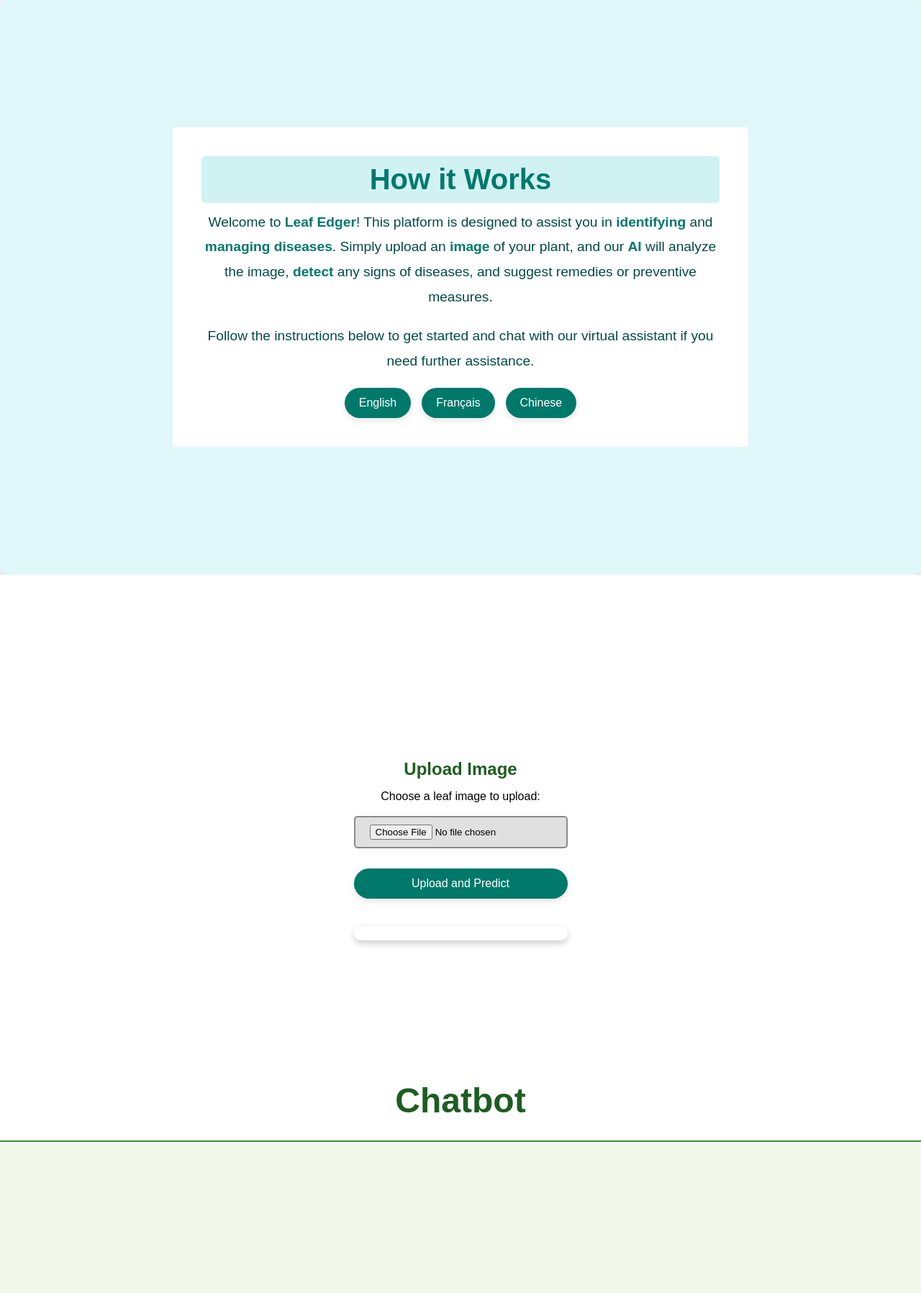
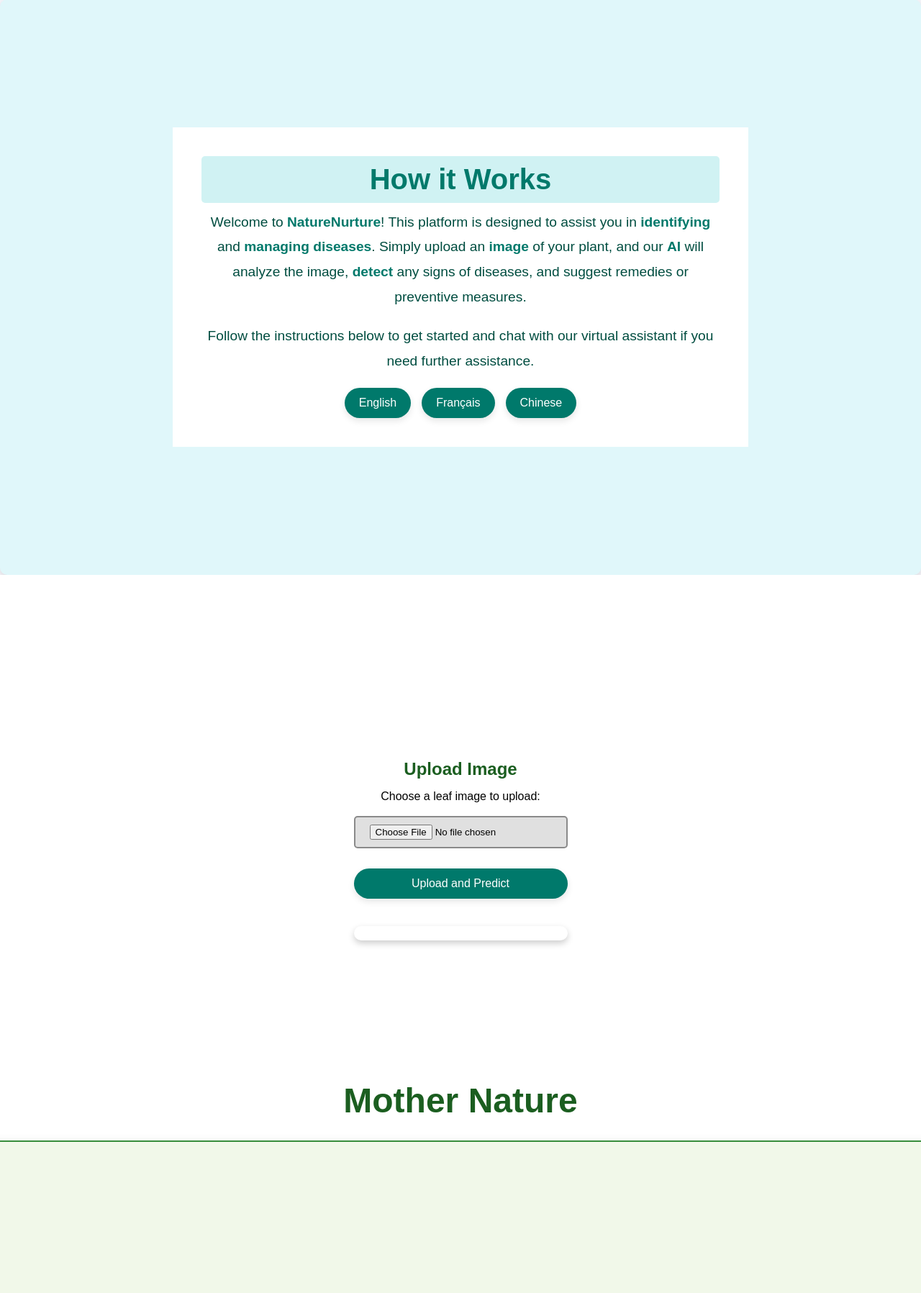
Before and after one commit to KaranPandey05/NatureNurture, a Flask app: page / in a window 1280 px wide; the page is wider, and only the part inside the window is pictured. Shown: the part 801-2598 px from the top of that part at 72% size. Run offline with Flask 3, Linux system fonts and the light colour scheme.

Commit message:
Update index.html

```diff
--- a/PLANT_AI/app/templates/index.html
+++ b/PLANT_AI/app/templates/index.html
@@ -43,7 +43,7 @@
                     Il suffit de télécharger une image de votre plante et notre IA analysera l’image, détectera les signes de maladies et suggérera des remèdes ou des mesures préventives."
                     data-cn="欢迎来到NatureNurture!此平台旨在帮助您识别和管理植物病害。
                     只需上传您工厂的图像,我们的AI就会分析图像,检测任何疾病迹象,并建议补救措施或预防措施。">
-                    Welcome to <strong>Leaf Edger</strong>! This platform is designed to assist you in
+                    Welcome to <strong>NatureNurture</strong>! This platform is designed to assist you in
                     <strong>identifying</strong> and <strong>managing diseases</strong>.
                     Simply upload an <strong>image</strong> of your plant, and our <strong>AI</strong> will analyze the
                     image, <strong>detect</strong> any signs of diseases, and suggest remedies or preventive measures.
@@ -89,14 +89,14 @@
     <section id="upload" class="upload-section">
 
         <div class="chatbot-area">
-            <h3 id='chatbot_title' data-fr="Chatbot" data-cn="查特伯特">Chatbot</h3>
+            <h3 id='chatbot_title' data-fr="Chatbot" data-cn="查特伯特">Mother Nature</h3>
             <br>
             <div class="chatbox" id="chatbox">
                 <!-- Chat messages will go here -->
             </div>
 
             <div class="input-container">
-                <input type="text" id="userInput" placeholder="Ask the botanist..." style="max-width: 80%;">
+                <input type="text" id="userInput" placeholder="Message Mother Nature..." style="max-width: 80%;">
                 <button id="sendMessage" style="max-width: 18%;" data-cn="发送" data-fr="envoyer">Send</button>
             </div>
 
@@ -156,11 +156,11 @@
                     data: JSON.stringify({ message: userMessage }),
                     success: function (response) {
                         // Display the bot's response
-                        $('#chatbox').append('<div class="message bot"><strong>Bot:</strong> ' + response.response + '</div>');
+                        $('#chatbox').append('<div class="message bot"><strong>Mother Nature:</strong> ' + response.response + '</div>');
                         $('#chatbox').scrollTop($('#chatbox')[0].scrollHeight);  // Scroll to bottom
                     },
                     error: function () {
-                        $('#chatbox').append('<div class="message bot"><strong>Bot:</strong> ' + response + '</div>');
+                        $('#chatbox').append('<div class="message bot"><strong>Mother Nature:</strong> ' + response + '</div>');
                     }
                 });
 
```
